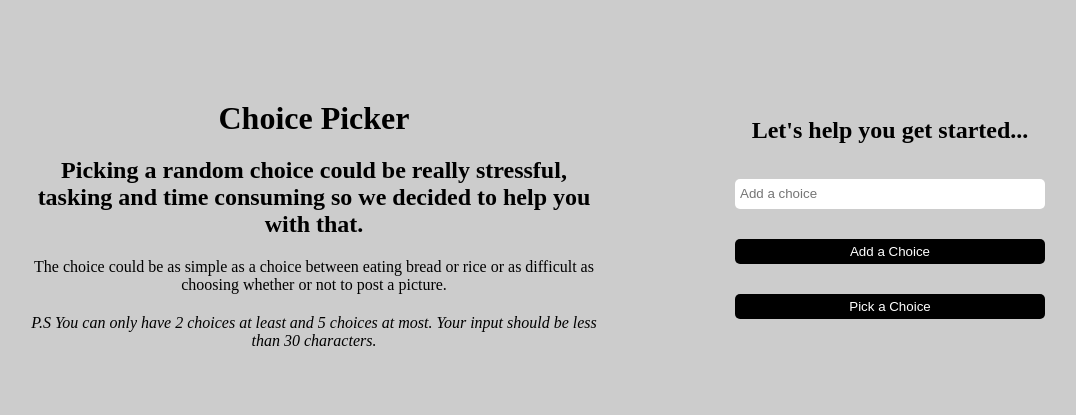
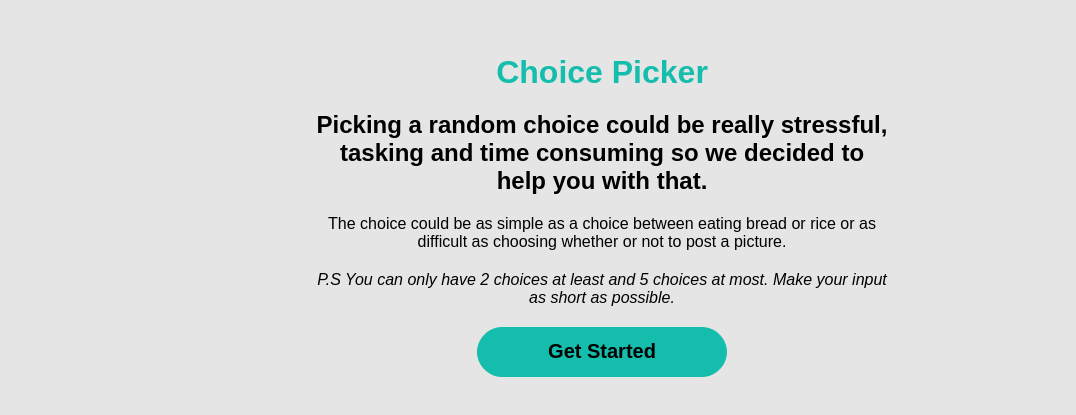
Before and after one commit to Boluwatt/ChoicePickerApp, a plain HTML site: page index.html in a window 1280 px wide. Shown: the part 175-590 px from the top of the page, without its empty margins (38-1114 px from the left). Drawn offline with Linux system fonts and the light colour scheme.

Commit message:
UI fixes

```diff
--- a/index.html
+++ b/index.html
@@ -1,44 +1,30 @@
 <!DOCTYPE html>
 <html lang="en">
   <head>
-    <meta charset="UTF-8">
-    <meta name="viewport" content="width=device-width, initial-scale=1.0">
+    <meta charset="UTF-8" />
+    <meta name="viewport" content="width=device-width, initial-scale=1.0" />
     <title>Choice Picker</title>
-    <link rel="stylesheet" href="style.css">
-    <!-- <link rel="stylesheet" href="path/to/font-awesome/css/font-awesome.min.css"> -->
+    <link rel="stylesheet" href="style.css" />
   </head>
   <body>
     <div class="container">
       <div class="help-text">
         <h1>Choice Picker</h1>
         <h2>
-            Picking a random choice could be really stressful, tasking and time consuming
-            so we decided to help you with that.
+          Picking a random choice could be really stressful, tasking and time
+          consuming so we decided to help you with that.
         </h2>
-        <p>The choice could be as simple as a choice between eating bread or rice or as
-            difficult as choosing whether or not to post a picture.
+        <p>
+          The choice could be as simple as a choice between eating bread or rice
+          or as difficult as choosing whether or not to post a picture.
         </p>
         <i>
-            P.S You can only have 2 choices at least and 5 choices at most. Your input
-            should be less than 30 characters.
-        </i>
-        </div>
-        <div class="choice-pick">
-            <h2>
-                Let's help you get started...
-            </h2>
-            <ul id="list"></ul>
-            <div class="inputdiv">
-                <i class="fa fa-plus-circle" aria-hidden="true"></i>
-                <input type="text" id="choice" placeholder="Add a choice">
-            </div>
-            <div class="msg"></div>
-            <button id="btn">
-                Add a Choice
-            </button>
-            <button id="choicebtn">
-                Pick a Choice
-            </button>
+          P.S You can only have 2 choices at least and 5 choices at most. Make
+          your input as short as possible. </i
+        ><br />
+        <a href="choice.html" class="button-link"
+          ><button class="start-button">Get Started</button></a
+        >
       </div>
     </div>
     <script src="index.js"></script>
--- a/style.css
+++ b/style.css
@@ -1,10 +1,12 @@
-*{
+* {
   margin: 0;
   padding: 0;
+  box-sizing: border-box;
 }
 
 body {
-  background-color: #CCC;
+  background-color: #e5e5e5;
+  font-family: sans-serif;
 }
 
 .container {
@@ -13,13 +15,21 @@ body {
   display: flex;
   justify-content: center;
   align-items: center;
-  background-color: #CCC;
+  background-color: #e5e5e5;
   color: #000;
   margin: 0 auto;
   text-align: center;
 }
 
-h1, h2, p, strong, i, li {
+h1 {
+  color: #14bdac;
+}
+
+h1,
+h2,
+p,
+strong,
+i {
   padding-bottom: 20px;
 }
 
@@ -37,16 +47,14 @@ li {
   flex-direction: column;
   justify-content: center;
   align-items: center;
-  width: 50%;
-  height: 200px;
-  background-color: #CCC;
+  /* height: 200px; */
 }
 
 .inputdiv {
   display: flex;
   padding: 5px;
   width: 300px;
-  height: 30px;
+  height: 45px;
   margin: 15px auto;
   background-color: #ffffff;
   border-radius: 5px;
@@ -57,12 +65,23 @@ li {
   outline: none;
 }
 
-#btn, #choicebtn {
+#btn {
   padding: 5px;
-  width: 310px;
-  height: 35px;
+  width: 300px;
+  height: 40px;
   margin: 15px auto;
   background-color: #000;
+  color: #ffffff;
+  border: none;
+  border-radius: 5px;
+}
+
+#choicebtn {
+  padding: 5px;
+  width: 300px;
+  height: 40px;
+  margin: 15px auto;
+  background-color: #14bdac;
   color: #ffffff;
   border: none;
   border-radius: 5px;
@@ -73,12 +92,24 @@ li {
   color: #ffffff;
   padding: 10px 0;
   margin: 5px auto;
-  width: 310px;
+  width: 300px;
   border-radius: 5px;
 }
 
-@media (max-width: 768px) {
+.start-button {
+  background-color: #14bdac;
+  color: #000;
+  width: 250px;
+  height: 50px;
+  font-size: 20px;
+  font-weight: bold;
+  border: 1px solid #14bdac;
+  border-radius: 30px;
+  margin: 20px;
+}
+
+/* @media (max-width: 768px) {
   .container {
     display: block
   }
-}
+} */
```
Also changed, not shown: choice.html (added, +31 -0 lines). Lines whose indentation alone changed are shown as unchanged.
